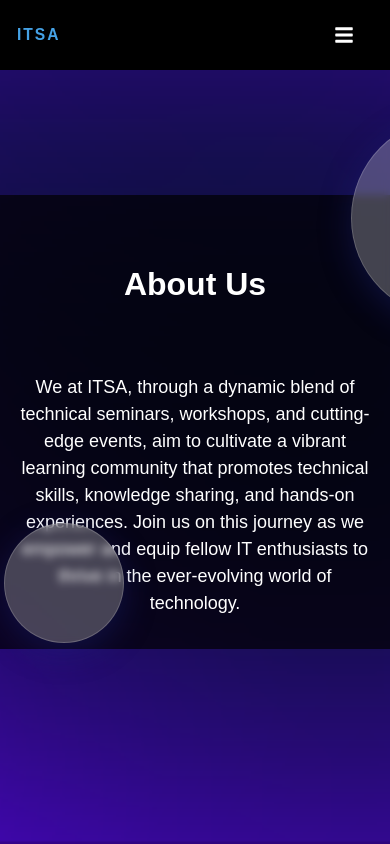
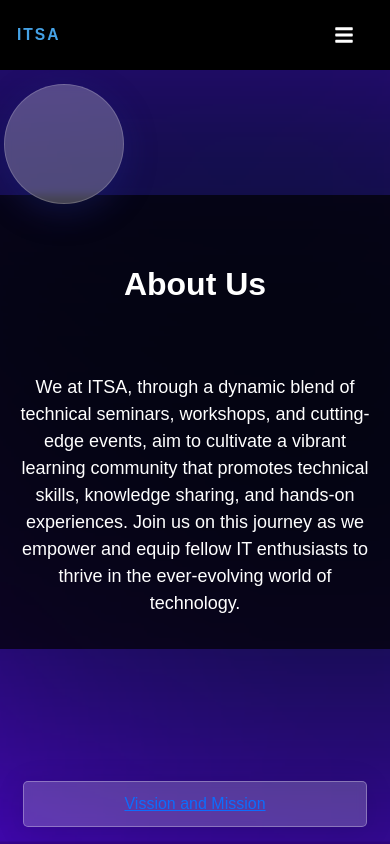
Before and after one commit to KaranB37/College-ITSA, a React (Create React App) app: page /about in a window 390 px wide. Shown: the top 844 px of the page. Built offline with nearby package versions, Linux system fonts and the light colour scheme; no server answers.

Commit message:
vission mission

```diff
--- a/src/Styles/About.css
+++ b/src/Styles/About.css
@@ -72,3 +72,15 @@ left: 1vw;
 z-index: 1;
 
   }
+
+  @media screen and (max-width: 768px) {
+
+
+    .bubble6{
+      top:10vh;
+    }
+
+    .bubble5{
+      display: none;
+    }
+  }
--- a/src/Styles/Login.css
+++ b/src/Styles/Login.css
@@ -173,4 +173,12 @@ backdrop-filter: blur(7.5px);
     margin-top: 1rem;
   }
 
-  /* Add responsive styles as needed */
+  @media screen and (max-width: 768px) {
+
+
+    .bubble4 ,.bubble2 ,.bubble,.bubble3,.bubble1{
+      display: none;
+    }
+
+
+  }
--- a/src/Styles/Vission_Mission.css
+++ b/src/Styles/Vission_Mission.css
@@ -109,7 +109,7 @@ border: 1px solid rgba(255, 255, 255, 0.3);
 
     }
     .vismis-container {
-        height: 330vh;
+        height: 300vh;
     }
     .button1 { bottom: 2vh;
     /* Add your CSS styles for small screens (e.g., mobile devices) here */
--- a/src/components/About.jsx
+++ b/src/components/About.jsx
@@ -2,6 +2,7 @@ import React from "react";
 import "../Styles/About.css";
 
 import about123 from "../img/about123.png";
+import { Link } from "react-router-dom";
 
 const About = () => {
   return (
@@ -24,6 +25,9 @@ const About = () => {
               ever-evolving world of technology.
             </p>
           </div>
+          <div className="button1">
+            <Link to="/Vission_Mission">Vission and Mission</Link>
+          </div>
         </div>
       </div>
     </div>
--- a/src/components/Carousel.jsx
+++ b/src/components/Carousel.jsx
@@ -46,9 +46,9 @@ export default function Carousel() {
                 <Link
                   className="nav-link"
                   style={{ color: "white", fontWeight: "bold" }}
-                  to="/Vission_Mission"
+                  to="/Events"
                 >
-                  Vission & Mission
+                  Know More
                 </Link>
               </button>
             </div>
```
